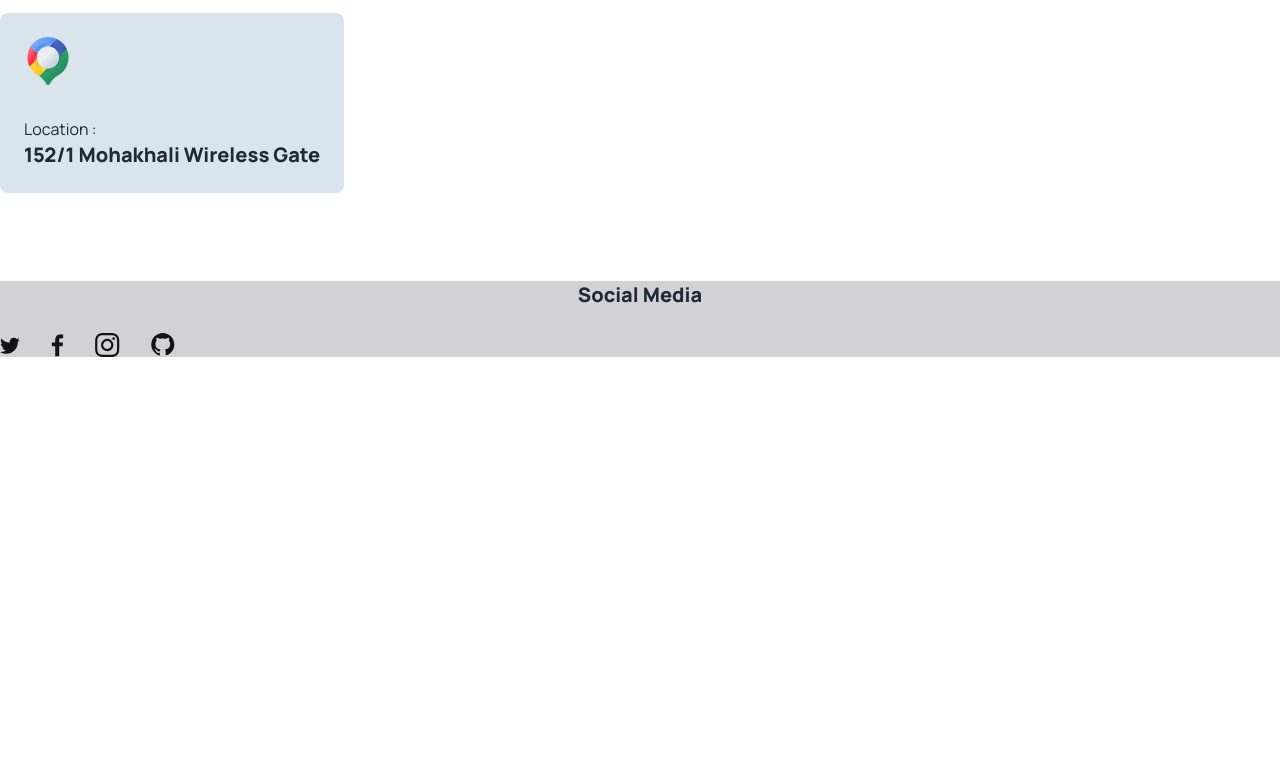
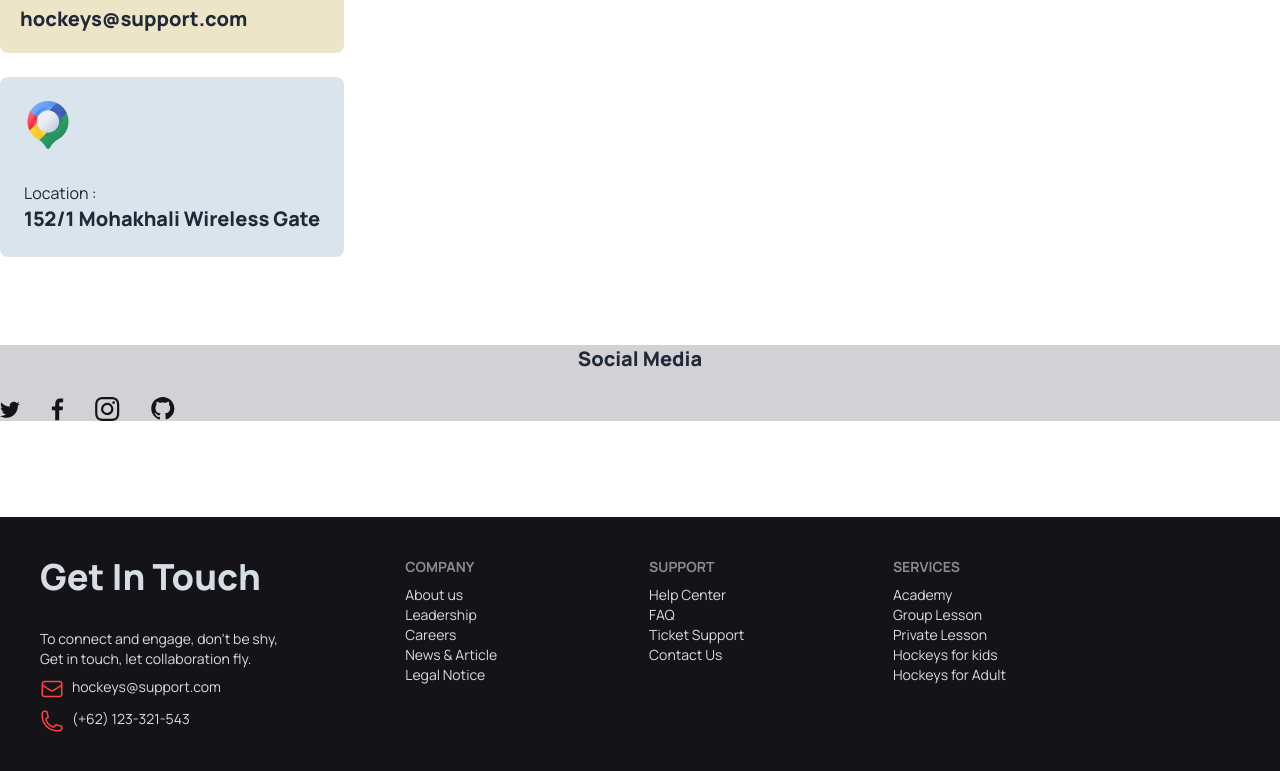
Before and after one commit to afiaafifa/B9-A3, a plain HTML site: page index.html in a window 1280 px wide. Shown: the part 4113-4884 px from the top of the page. Before the commit the page ends 4470 px from the top, so only its background shows below. Drawn offline with nearby package versions, Linux system fonts and the light colour scheme.

Commit message:
added footer

```diff
--- a/index.html
+++ b/index.html
@@ -306,7 +306,7 @@
                 <p class="pt-6">Clients inquire, seeking solutions divine,
                     Two lines of wisdom, their path to align.</p>
             </div>
-            <div class="hero min-h-screen bg-base-200">
+            <div class="hero min-h-screen bg-base-200 mt-16">
                 <div class="hero-content flex-col lg:flex-row">
                   <img src="Images/11.png" class="max-w-sm rounded-lg shadow-2xl" />
                   <div>
@@ -377,9 +377,53 @@
         </section>
 
     </main>
-    <footer>
+    <footer class="footer p-10 bg-[#131318] text-neutral-content mt-24">
+        <div>
+            <h1 class="text-4xl font-extrabold">Get In Touch</h1>
+            <p class="pt-6">To connect and engage, don't be shy,<br>
+                Get in touch, let collaboration fly.</p>
+                <div class="flex">
+                    <img src="Images/Frame (2).png" alt="">
+                    <p class="pl-2">hockeys@support.com</p>
+                </div>
+                <div class="flex">
+                    <img src="Images/Frame (1).png " alt="">
+                    <p class="pl-2">(+62) 123-321-543</p>
+                </div>
+        </div>
 
-    </footer>
+        <div class="grid justify-evenly grid-rows-1 grid-cols-2 lg:grid-cols-3 ">
+            <nav class="pr-36">
+                <header class="footer-title">Company</header>
+               <div class="flex flex-col">
+                <a class="link link-hover">About us</a>
+                <a class="link link-hover">Leadership</a>
+                <a class="link link-hover">Careers</a>
+                <a class="link link-hover">News & Article</a>
+                <a class="link link-hover">Legal Notice</a>
+               </div>
+              </nav>
+              <nav>
+                <header class="footer-title">Support</header>
+                <div class="flex flex-col">
+                    <a class="link link-hover">Help Center</a>
+                <a class="link link-hover">FAQ</a>
+                <a class="link link-hover">Ticket Support</a>
+                <a class="link link-hover">Contact Us</a>
+                </div>
+              </nav>
+              <nav>
+                  <header class="footer-title">Services</header>
+                  <div class="flex flex-col">
+                    <a class="link link-hover">Academy</a>
+                  <a class="link link-hover">Group Lesson</a>
+                  <a class="link link-hover">Private Lesson</a>
+                  <a class="link link-hover">Hockeys for kids</a>
+                  <a class="link link-hover">Hockeys for Adult</a>
+                  </div>
+                </nav>
+        </div>
+      </footer>
 </body>
 
 </html>
```
Also changed, not shown: Images/Frame (1).png (added), Images/Frame (2).png (added).
